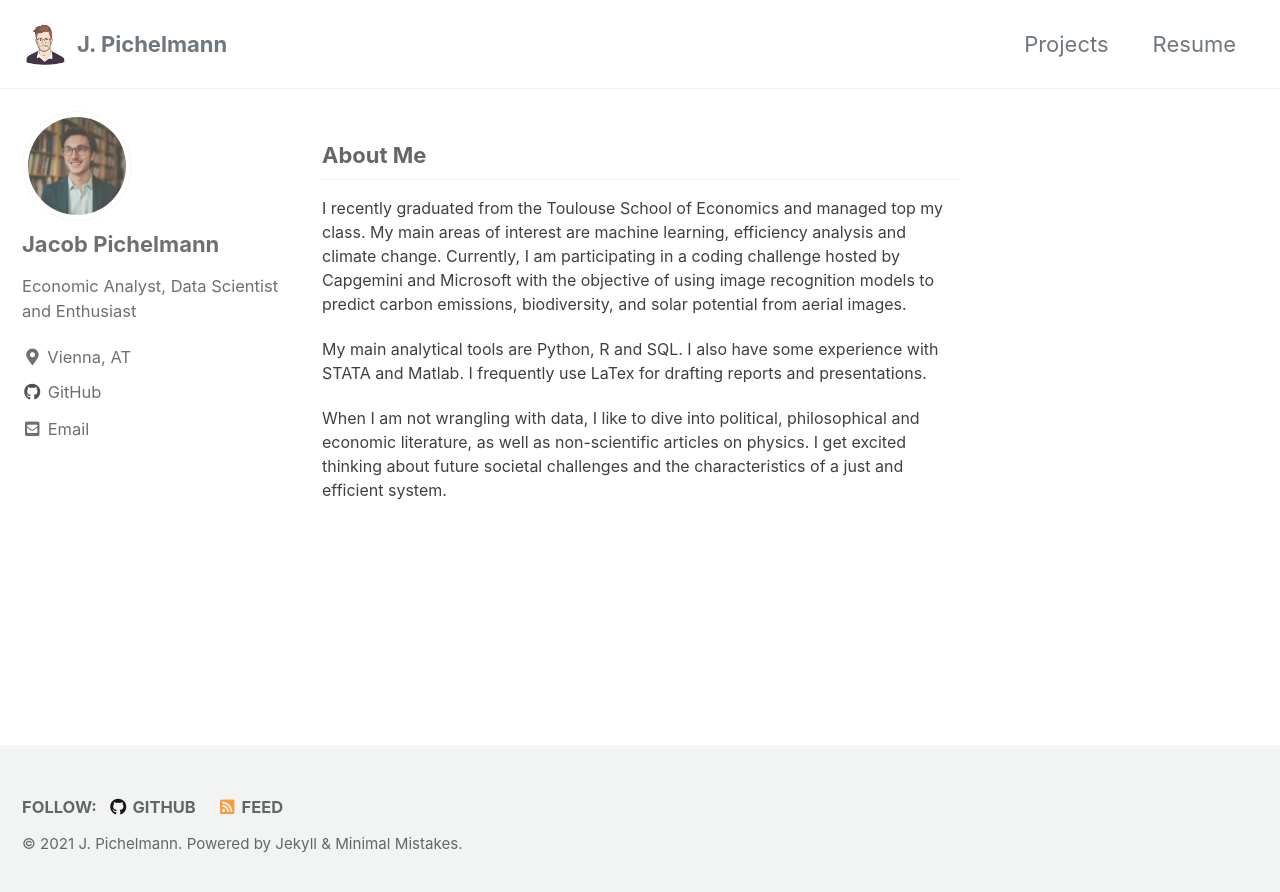
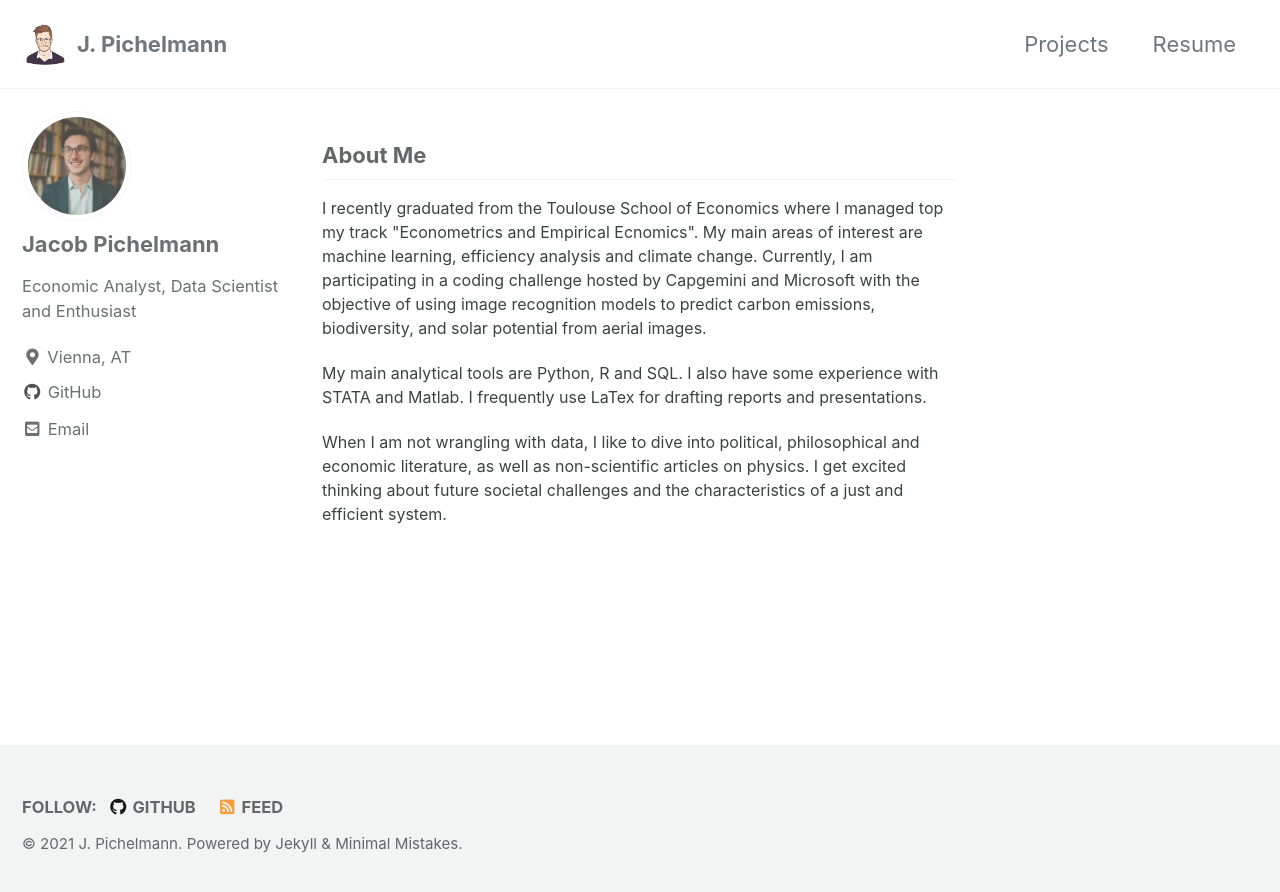
Before and after one commit to j-3-1415/j-3-1415.github.io, a Jekyll site: the page built from index.html, in a window 1280 px wide. Shown: the top 892 px of the page. Built offline with Jekyll 4.4.1, drawn with Linux system fonts in a browser that asks for light colours; cached includes are drawn as plain includes; the list of posts is cut into pages by our own code.

Commit message:
About me changes

```diff
--- a/_layouts/archive.html
+++ b/_layouts/archive.html
@@ -23,7 +23,7 @@ layout: default
     {% endunless %}
     <h3 class="archive__subtitle">About Me</h3>
     <p style="font-size:12pt">
-      I recently graduated from the Toulouse School of Economics and managed top my class.
+      I recently graduated from the Toulouse School of Economics where I managed top my track "Econometrics and Empirical Ecnomics".
       My main areas of interest are machine learning, efficiency analysis and climate change.
       Currently, I am participating in a coding challenge hosted by Capgemini and Microsoft with the objective of using image recognition models to predict
       carbon emissions, biodiversity, and solar potential from aerial images.
```
